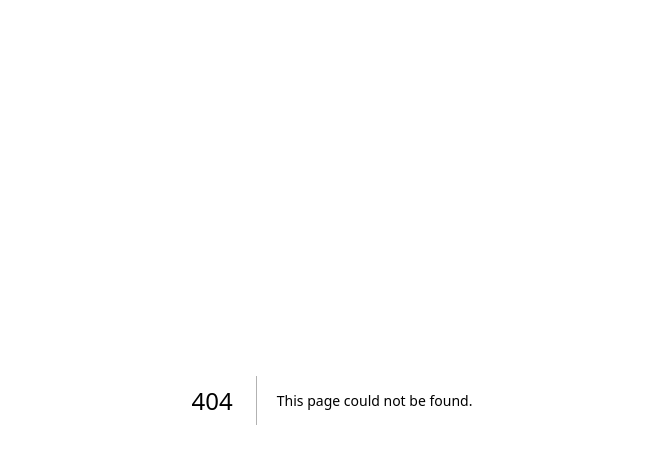
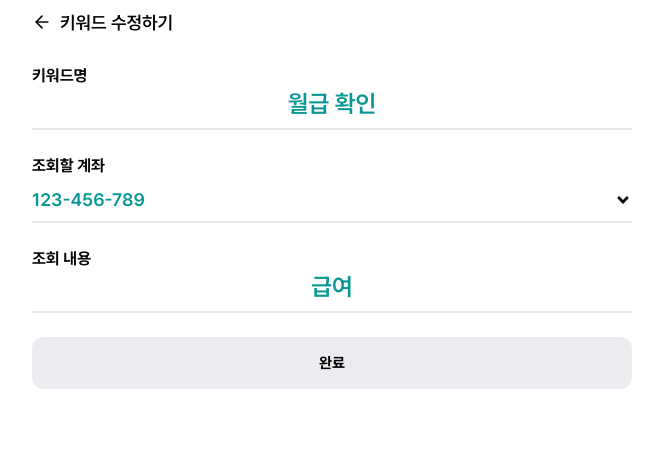
Before and after one commit to KeywordHanaro/KeywordHanaro_FE, a Next.js app: page /keyword/edit/inquiry in a window 1280 px wide. Before the commit this address had no page. Shown: the top 464 px of the page, without its empty margins (308-971 px from the left). Built offline with nearby package versions, Linux system fonts and the light colour scheme.

Commit message:
[feat] edit inquiry keyword 페이지

```diff
--- a/app/(routes)/keyword/create/inquiry/step1/page.tsx
+++ b/app/(routes)/keyword/create/inquiry/step1/page.tsx
@@ -1,8 +1,8 @@
 'use client';
 
-import { MyAccountItemProps } from '@/components/molecules/AccountListItem';
 import SelectAccount from '@/components/templates/SelectAccount';
 import { useInquiry } from '@/contexts/InquiryContext';
+import { MyAccount } from '@/data/account';
 import { useRouter } from 'next/navigation';
 import { useEffect } from 'react';
 
@@ -21,7 +21,7 @@ export default function Step1() {
   return (
     <SelectAccount
       // account={formData.account}
-      onUpdate={(account: MyAccountItemProps) => updateFormData({ account })}
+      onUpdate={(account: MyAccount) => updateFormData({ account })}
       onNext={nextStep}
     />
   );
--- /dev/null
+++ b/app/(routes)/keyword/edit/inquiry/page.tsx
@@ -0,0 +1,106 @@
+'use client';
+
+import { Button } from '@/components/atoms/Button';
+import Header from '@/components/atoms/Header';
+import { KeywordInputRef } from '@/components/atoms/Inputs';
+import SelectMyAccount from '@/components/molecules/SelectMyAccount';
+import { MyAccount } from '@/data/account';
+import { InquiryKeyword, KeywordDetailList } from '@/data/keyword';
+import { useRouter } from 'next/navigation';
+import { ChangeEvent, useCallback, useMemo, useRef, useState } from 'react';
+
+export default function EditInquiryPage() {
+  const router = useRouter();
+  //   const searchParams = useSearchParams();
+  //   const id = searchParams.get('id');
+  const keyword = KeywordDetailList[3] as InquiryKeyword;
+
+  const [keywordTitle, setKeywordTitle] = useState(keyword.title);
+  const [searchKeyword, setSearchKeyword] = useState(keyword.searchKeyword);
+  const [myAccount, setMyAccount] = useState<MyAccount | undefined>(
+    keyword.accountFrom as MyAccount
+  );
+
+  const keywordTitleRef = useRef<HTMLInputElement>(null);
+  const searchKeywordRef = useRef<HTMLInputElement>(null);
+
+  const handleInputChange = useCallback((e: ChangeEvent<HTMLInputElement>) => {
+    setKeywordTitle(e.target.value);
+  }, []);
+
+  const handleSearchKeyword = useCallback(
+    (e: ChangeEvent<HTMLInputElement>) => {
+      setSearchKeyword(e.target.value);
+    },
+    []
+  );
+
+  const onComplete = useCallback(() => {
+    if (myAccount && keyword) {
+      const updatedFormData = {
+        id: keyword.id,
+        title: keywordTitle,
+        accountForm: myAccount,
+        searchKeyword: searchKeyword,
+      };
+      console.log('🚀 ~ onComplete ~ updatedFormData:', updatedFormData);
+      router.back();
+    }
+  }, [keywordTitle, myAccount, searchKeyword, keyword]);
+
+  const isButtonDisabled = useMemo(() => {
+    const isDataChanged =
+      keywordTitle !== keyword.title ||
+      myAccount !== keyword.accountFrom ||
+      searchKeyword !== keyword.searchKeyword;
+
+    return !isDataChanged;
+  }, [keywordTitle, myAccount, searchKeyword]);
+
+  return (
+    <div className='flex flex-col h-full'>
+      <Header text='키워드 수정하기' showActionButton={false} />
+      <div className='flex flex-col justify-between gap-6 p-[20px] h-full'>
+        <div className='flex flex-col gap-6'>
+          <div className='flex flex-col'>
+            <strong>키워드명</strong>
+            <KeywordInputRef
+              className='text-hanaPrimary w-full'
+              placeHolder={keyword.title}
+              onChange={handleInputChange}
+              defaultValue={keyword.title}
+              ref={keywordTitleRef}
+            />
+          </div>
+
+          <div className='flex flex-col'>
+            <strong>조회할 계좌</strong>
+            <SelectMyAccount
+              selected={myAccount?.type === 'MyAccount' ? myAccount : undefined}
+              onSelect={setMyAccount}
+            />
+          </div>
+
+          <div className='flex flex-col'>
+            <strong>조회 내용</strong>
+            <KeywordInputRef
+              className='text-hanaPrimary w-full'
+              placeHolder={keyword.searchKeyword}
+              onChange={handleSearchKeyword}
+              defaultValue={keyword.searchKeyword}
+              ref={searchKeywordRef}
+            />
+          </div>
+
+          <Button
+            onClick={onComplete}
+            className='w-full'
+            isDisabled={isButtonDisabled}
+          >
+            완료
+          </Button>
+        </div>
+      </div>
+    </div>
+  );
+}
--- a/contexts/InquiryContext.tsx
+++ b/contexts/InquiryContext.tsx
@@ -1,8 +1,8 @@
-import { MyAccountItemProps } from '@/components/molecules/AccountListItem';
+import { MyAccount } from '@/data/account';
 import { createContext, ReactNode, useContext, useState } from 'react';
 
 export type DataProps = {
-  account: MyAccountItemProps;
+  account: MyAccount;
   inquiry: string;
   keywordName: string;
 };
```
